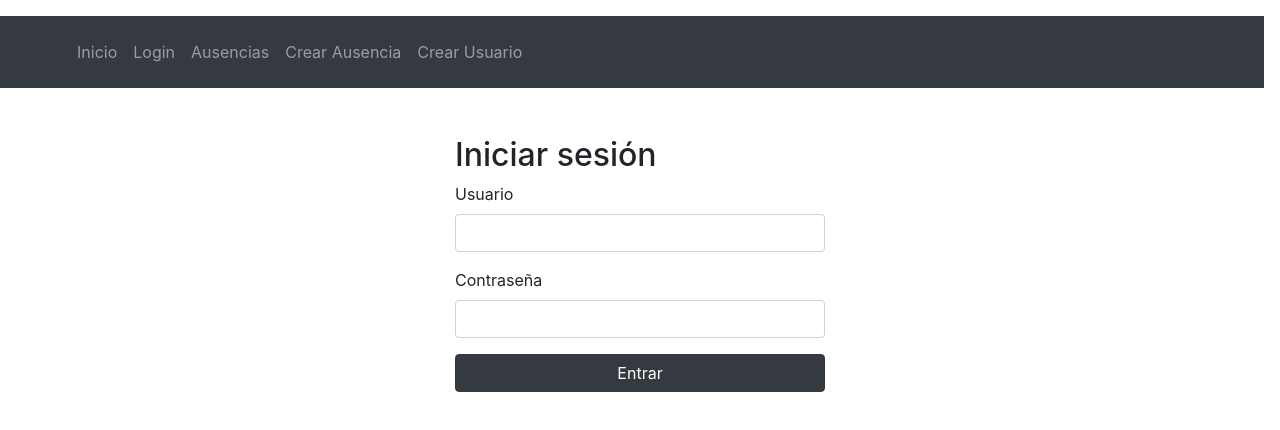
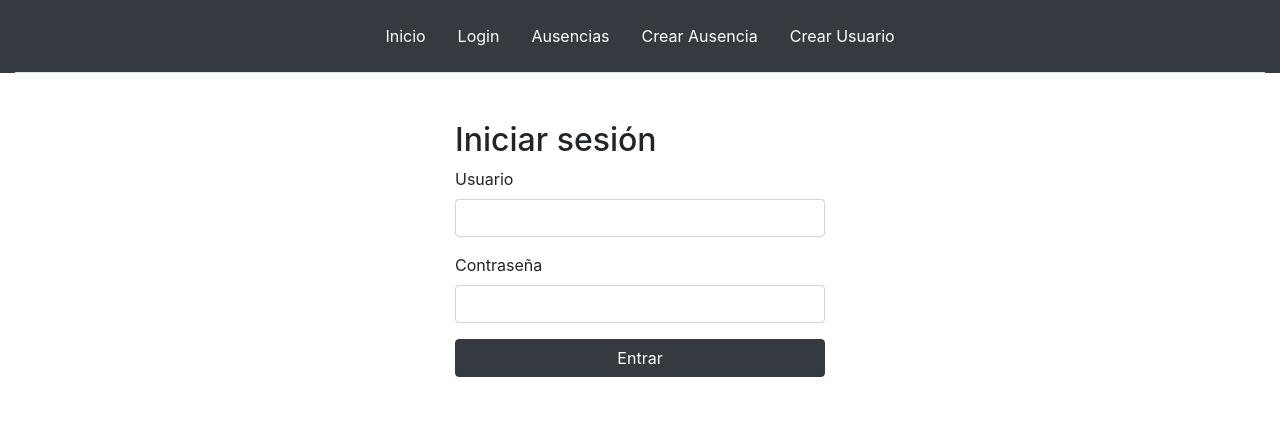
Before and after one commit to MiguelAbril97/horario-project, a Vue app: page /login in a window 1280 px wide. Shown: the top 430 px of the page. Built offline with nearby package versions, Linux system fonts and the light colour scheme.

Commit message:
subir nuevo horario

```diff
--- a/src/api/peticiones.js
+++ b/src/api/peticiones.js
@@ -132,6 +132,11 @@ export const getAusencias = async () => {
   return response.data;
 };
 
+export const getGuardias = async () => {
+  const response = await apiClient.get(`horarios/guardias/`);
+  return response.data;
+}
+
 export const getAusenciasProfe = async (profesorId) => {
   const response = await apiClient.get(`ausencias/profesor/${profesorId}/`);
   return response.data;
@@ -177,3 +182,15 @@ export const eliminarUsuario = async (id_usuario) => {
   const response = await apiClient.delete(`usuario/eliminar/${id_usuario}/`);
   return response.data;
 }
+
+export const subirHorario = async (file) => {
+  const formData = new FormData();
+  formData.append('file', file);
+
+  const response = await apiClient.post('horarios/subir/', formData, {
+    headers: {
+      'Content-Type': 'multipart/form-data',
+    },
+  });
+  return response.data;
+}
--- a/src/components/Menu.vue
+++ b/src/components/Menu.vue
@@ -1,30 +1,34 @@
 <template>
-    <nav class="navbar navbar-expand-lg navbar-dark bg-dark">
-      <div class="container">
-        <div class="collapse navbar-collapse" id="navbarNav">
-          <ul class="navbar-nav me-auto">
-            <li class="nav-item">
-              <RouterLink class="nav-link" to="/">Inicio</RouterLink>
+<div class="container-fluid bg-dark sticky-top" id="navbarNav">
+  <header class="d-flex flex-column flex-md-row flex-wrap justify-content-center align-items-center py-3 mb-4 border-bottom">
+    <ul class="nav nav-pills d-flex flex-wrap justify-content-center align-items-center">
+            <li class="nav-item d-flex align-items-center">
+              <RouterLink class="nav-link" to="/" style="color: #ffffff;">Inicio</RouterLink>
             </li>
-            <li v-if="!isAuthenticated" class="nav-item">
-              <RouterLink class="nav-link" to="/login">Login</RouterLink>
+            <li v-if="!isAuthenticated" class="nav-item d-flex align-items-center">
+              <RouterLink class="nav-link" to="/login" style="color: #ffffff;">Login</RouterLink>
+              <i class="fa-solid fa-right-from-bracket"></i>
             </li>
-            <li v-else class="nav-item">
-              <RouterLink class="nav-link" to="/logout" @click.prevent="sesion.logout()">Logout</RouterLink>
+            <li v-else class="nav-item d-flex align-items-center">
+              <RouterLink class="nav-link d-flex align-items-center" to="/logout" @click.prevent="sesion.logout()" style="color: #ffffff;">
+                <span class="d-none d-md-inline">Logout</span>
+                <span class="d-md-none">
+                  <i class="fa-solid fa-right-from-bracket"></i>
+                </span>
+              </RouterLink>
+                </li>
+            <li class="nav-item d-flex align-items-center">
+              <RouterLink class="nav-link" to="/ausencias" style="color: #ffffff;">Ausencias</RouterLink>
             </li>
-            <li class="nav-item">
-              <RouterLink class="nav-link" to="/ausencias">Ausencias</RouterLink>
+            <li class="nav-item d-flex align-items-center">
+              <RouterLink class="nav-link" to="/ausencias/crear" style="color: #ffffff;">Crear Ausencia</RouterLink>
             </li>
-            <li class="nav-item">
-              <RouterLink class="nav-link" to="/ausencias/crear">Crear Ausencia</RouterLink>
+            <li class="nav-item d-flex align-items-center">
+              <RouterLink class="nav-link" to="/usuario/crear" style="color: #ffffff;">Crear Usuario</RouterLink>
             </li>
-            <li class="nav-item">
-              <RouterLink class="nav-link" to="/usuario/crear">Crear Usuario</RouterLink>
-            </li>
-          </ul>
-        </div>
-      </div>
-    </nav>
+        </ul>
+    </header>
+  </div>
   </template>
 
   <script setup>
--- a/src/views/Inicio.vue
+++ b/src/views/Inicio.vue
@@ -1,6 +1,6 @@
 <script setup>
 import { onMounted, ref } from 'vue'
-import { getHorarioProfe, getProfesores } from '@/api/peticiones'
+import { getHorarioProfe, getProfesores, subirHorario } from '@/api/peticiones'
 import { useRouter } from 'vue-router';
 import HorarioTable from '@/components/HorarioTable.vue'
 
@@ -15,6 +15,8 @@ const selectedProfesor = ref(null)
 
 const dias = ['L', 'M', 'X', 'J', 'V']
 const horas = Array.from({ length: 13 }, (_, i) => i + 1) // 1 a 13
+
+const errorArchivo = ref(null)
 
 onMounted(async () => {
   const usuarioGuardado = localStorage.getItem('usuario')
@@ -36,11 +38,23 @@ const verProfe = (profesorId) => {
   router.push(`/profesor/${profesorId}`)
 }
 
+const onFileChange = async (event) => {
+  const file = event.target.files[0];
+  if (file) {
+    try{
+      await subirHorario(file);
+    }catch (err){
+      errorArchivo.value = err.message
+    }
+  }
+};
 
 </script>
 
 <template>
   <div class="container mt-5">
+    <input type="file" @change="onFileChange" accept=".csv,.txt" />
+    <p v-if="errorArchivo" class="text-danger">Error: {{ errorArchivo }}</p>
     <div class="mb-4">
       <label for="profesorSelect" class="form-label">Selecciona un profesor: </label>
       <select id="profesorSelect" class="form-select" v-model="selectedProfesor" @change="verProfe(selectedProfesor)">
```
